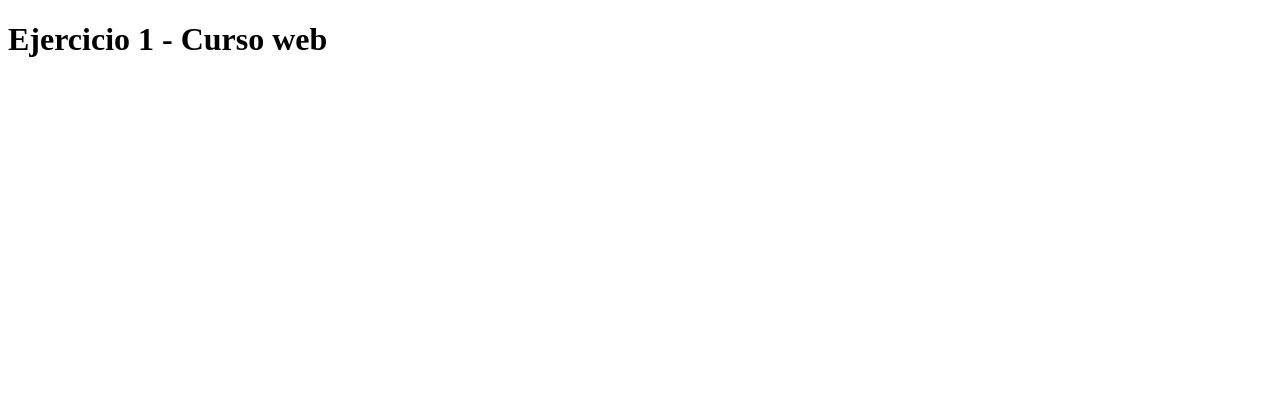
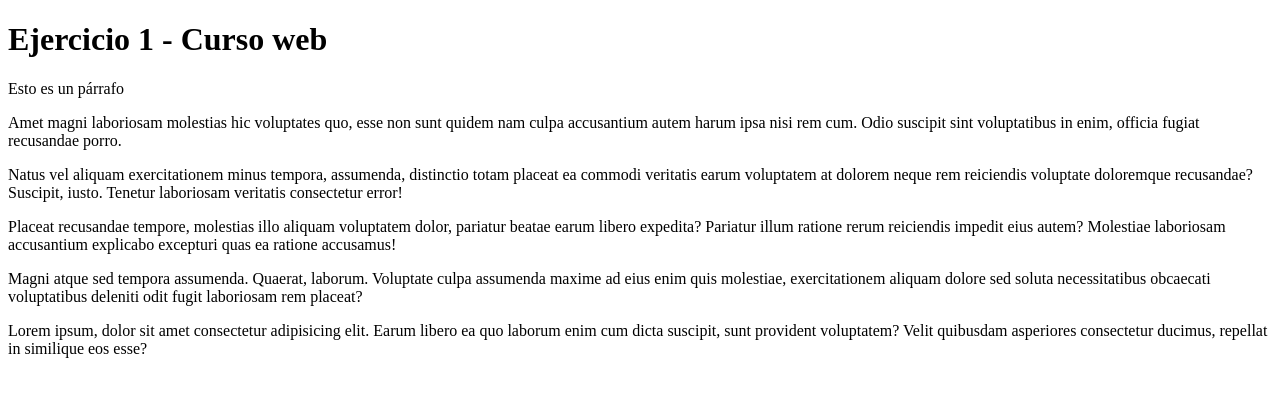
Before and after one commit to mjm-me/web.sample, a website: page index.html in a window 1280 px wide. Drawn offline with Linux system fonts and the light colour scheme.

Commit message:
Add paragraps

```diff
--- a/index.html
+++ b/index.html
@@ -14,6 +14,20 @@
 
 <body>
   <h1>Ejercicio 1 - Curso web</h1>
+  <p>Esto es un párrafo</p>
+  <p>Amet magni laboriosam molestias hic voluptates quo, esse non sunt quidem nam culpa accusantium autem harum ipsa
+    nisi rem cum. Odio suscipit sint voluptatibus in enim, officia fugiat recusandae porro.</p>
+  <p>Natus vel aliquam exercitationem minus tempora, assumenda, distinctio totam placeat ea commodi veritatis earum
+    voluptatem at dolorem neque rem reiciendis voluptate doloremque recusandae? Suscipit, iusto. Tenetur laboriosam
+    veritatis consectetur error!</p>
+  <p>Placeat recusandae tempore, molestias illo aliquam voluptatem dolor, pariatur beatae earum libero expedita?
+    Pariatur illum ratione rerum reiciendis impedit eius autem? Molestiae laboriosam accusantium explicabo excepturi
+    quas ea ratione accusamus!</p>
+  <p>Magni atque sed tempora assumenda. Quaerat, laborum. Voluptate culpa assumenda maxime ad eius enim quis molestiae,
+    exercitationem aliquam dolore sed soluta necessitatibus obcaecati voluptatibus deleniti odit fugit laboriosam rem
+    placeat?</p>
+  <p>Lorem ipsum, dolor sit amet consectetur adipisicing elit. Earum libero ea quo laborum enim cum dicta suscipit, sunt
+    provident voluptatem? Velit quibusdam asperiores consectetur ducimus, repellat in similique eos esse?</p>
 
 
 
```
